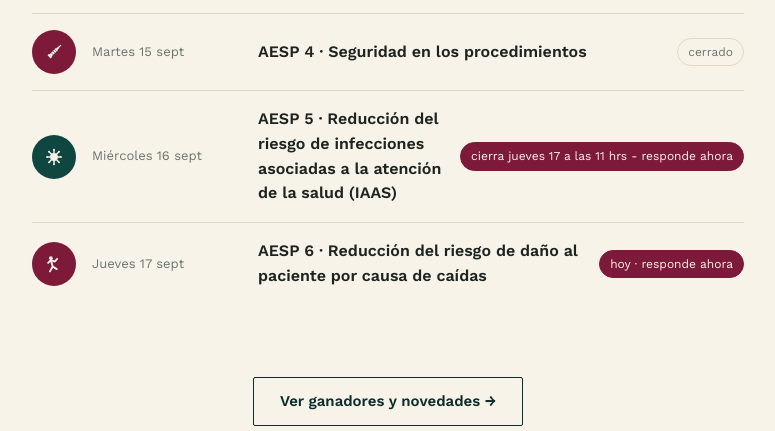
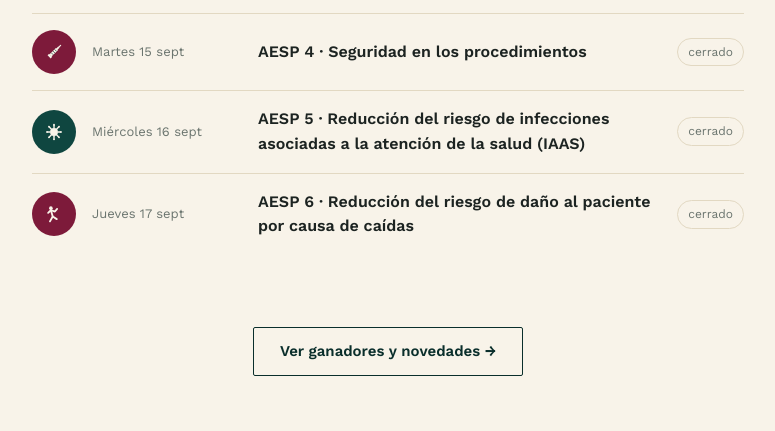
Before and after one commit to sernabioclin-cpu/reto-clinico-hgr, a plain HTML site: page index.html in a window 1280 px wide. Shown: the part 1252-1683 px from the top of the page, without its empty margins (252-1027 px from the left). Drawn offline with nearby package versions, Linux system fonts and the light colour scheme.

Commit message:
Update index.html

```diff
--- a/index.html
+++ b/index.html
@@ -100,13 +100,13 @@
         <span class="day-icon teal"><svg viewBox="0 0 24 24" width="22" height="22"><circle cx="12" cy="12" r="4.3" fill="#f8f3e9"/><g stroke="#f8f3e9" stroke-width="1.5" stroke-linecap="round"><line x1="16.4" y1="12" x2="19.1" y2="12"/><circle cx="19.6" cy="12" r="1" fill="#f8f3e9" stroke="none"/><line x1="15" y1="8.7" x2="17.1" y2="6.6"/><circle cx="17.5" cy="6.2" r="1" fill="#f8f3e9" stroke="none"/><line x1="12" y1="7.3" x2="12" y2="4.5"/><circle cx="12" cy="4" r="1" fill="#f8f3e9" stroke="none"/><line x1="9" y1="8.7" x2="6.9" y2="6.6"/><circle cx="6.5" cy="6.2" r="1" fill="#f8f3e9" stroke="none"/><line x1="7.6" y1="12" x2="4.9" y2="12"/><circle cx="4.4" cy="12" r="1" fill="#f8f3e9" stroke="none"/><line x1="9" y1="15.3" x2="6.9" y2="17.4"/><circle cx="6.5" cy="17.8" r="1" fill="#f8f3e9" stroke="none"/><line x1="12" y1="16.7" x2="12" y2="19.5"/><circle cx="12" cy="20" r="1" fill="#f8f3e9" stroke="none"/><line x1="15" y1="15.3" x2="17.1" y2="17.4"/><circle cx="17.5" cy="17.8" r="1" fill="#f8f3e9" stroke="none"/></g></svg></span>
         <span class="day-date">Miércoles 16 sept</span>
         <span class="day-meta">AESP 5 · Reducción del riesgo de infecciones asociadas a la atención de la salud (IAAS)</span>
-        <span class="day-status live">cierra jueves 17 a las 11 hrs -  responde ahora</span>
+        <span class="day-status">cerrado</span>
       </a>
       <a class="day-row" data-n="6" data-date="2026-09-17" href="dia6.html">
         <span class="day-icon wine"><svg viewBox="0 0 24 24" width="22" height="22"><g stroke="#f8f3e9" stroke-width="2" fill="none" stroke-linecap="round" stroke-linejoin="round"><circle cx="8.6" cy="5.6" r="2" fill="#f8f3e9" stroke="none"/><path d="M8.6 7.9 L13 9.3 L15.4 6.5"/><path d="M8.6 7.9 L5.6 10.8"/><path d="M8.6 7.9 L10.6 14.8 L7.6 20"/><path d="M10.6 14.8 L15 17.6"/></g></svg></span>
         <span class="day-date">Jueves 17 sept</span>
         <span class="day-meta">AESP 6 · Reducción del riesgo de daño al paciente por causa de caídas</span>
-        <span class="day-status live">hoy · responde ahora</span>
+        <span class="day-status">cerrado</span>
       </a>
     </div>
   </div>
```
